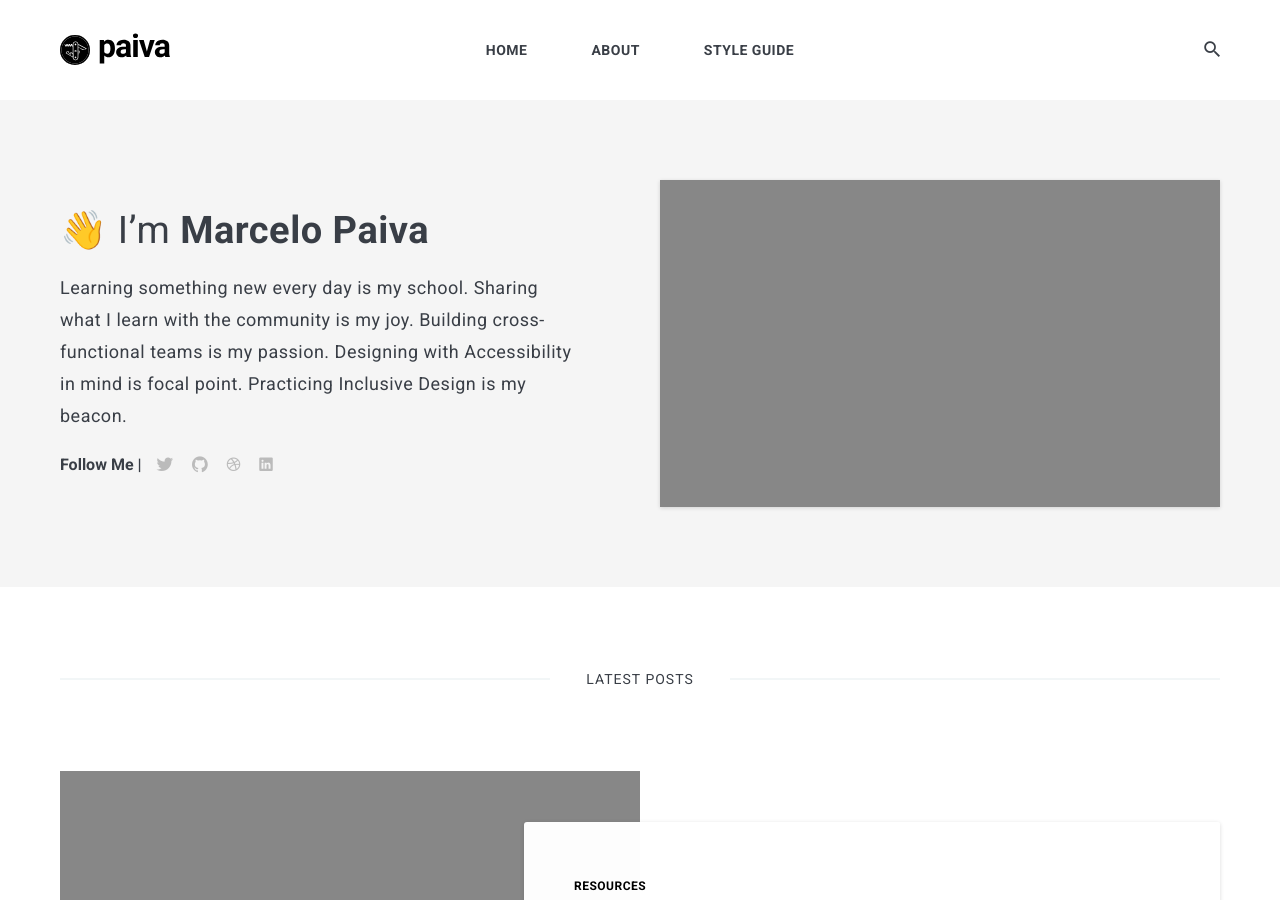
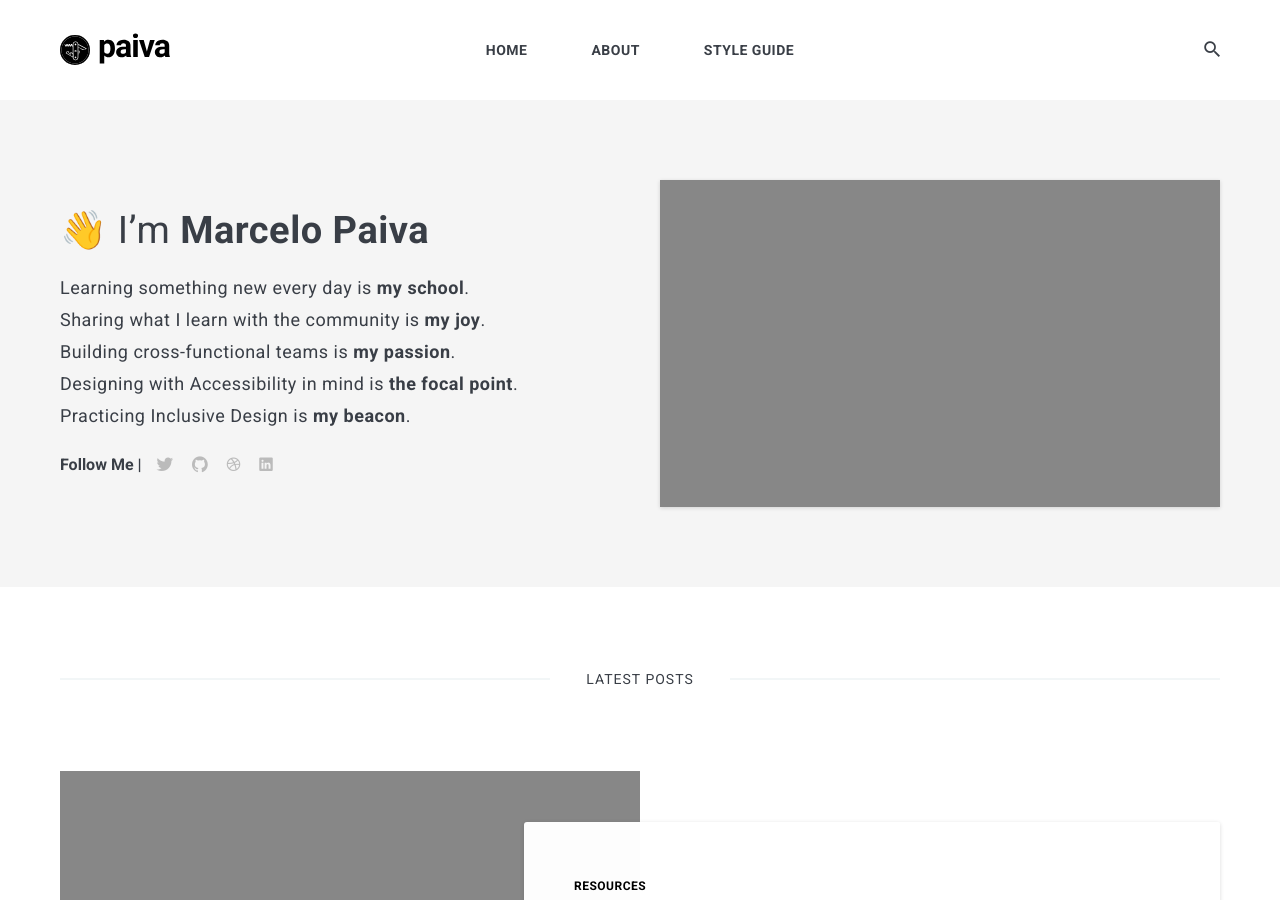
Before and after one commit to mpaiva/blog, a Jekyll site: the page built from index.html, in a window 1280 px wide and 900 px high. Built offline with Jekyll 4.4.1, drawn with Linux system fonts in a browser that asks for light colours; nearby versions of some CDN libraries; the list of posts is cut into pages by our own code.

Commit message:
bio styling

```diff
--- a/_data/settings.yml
+++ b/_data/settings.yml
@@ -11,7 +11,7 @@ author:
   name: Marcelo Paiva
   image: 01.jpg
   say-hello: 👋 I’m <strong>Marcelo Paiva</strong>
-  bio: Learning something new every day is my school. Sharing what I learn with the community is my joy. Building cross-functional teams is my passion. Designing with Accessibility in mind is focal point. Practicing Inclusive Design is my beacon.
+  bio: Learning something new</strong> every day is <strong>my school</strong>.<br/>Sharing what I learn with the community is <strong>my joy</strong>.<br/> Building cross-functional teams is <strong>my passion</strong>.<br/>Designing with Accessibility in mind is <strong>the focal point</strong>.<br/>Practicing Inclusive Design is <strong>my beacon</strong>.
 
 
 #-------------------------------
```
